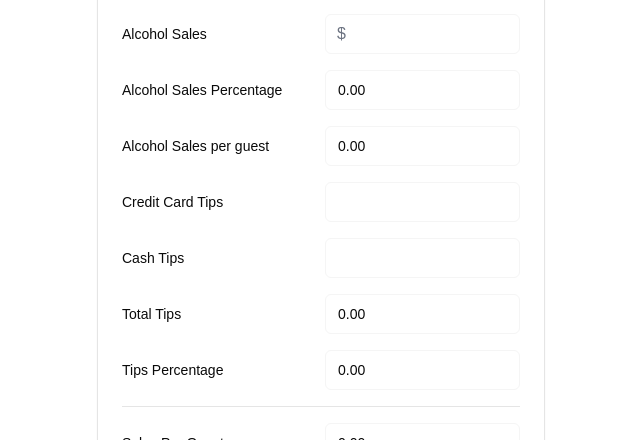
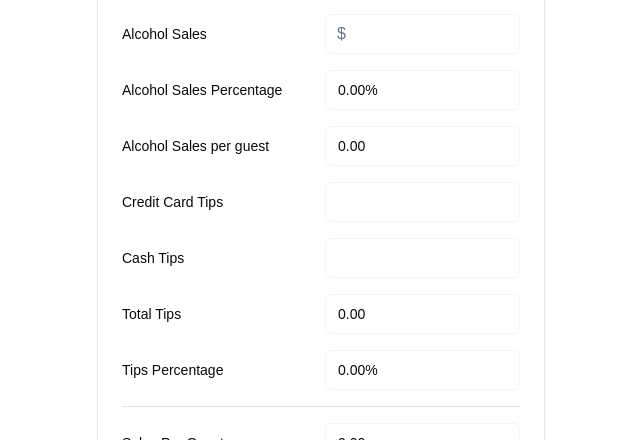
Before and after one commit to lhm-david/CSRHproject, a Next.js app: page / in a window 1280 px wide. Shown: the part 656-1096 px from the top of the page, without its empty margins (319-959 px from the left). Built offline with nearby package versions, Linux system fonts and the light colour scheme; what @genkit-ai/googleai, genkit would draw is missing.

Commit message:
add a %sign in percentage box

```diff
--- a/src/app/page.tsx
+++ b/src/app/page.tsx
@@ -386,7 +386,7 @@ export default function Home() {
             <Input
               id="alcoholSalesPercentage"
               className=""
-              value={`${alcoholSalesPercentage}`}
+              value={`${alcoholSalesPercentage}%`}
               readOnly
             />
           </div>
@@ -436,7 +436,7 @@ export default function Home() {
             <Input
               id="tipsPercentage"
               className=""
-              value={`${tipsPercentage}`}
+              value={`${tipsPercentage}%`}
               readOnly
             />
           </div>
```
